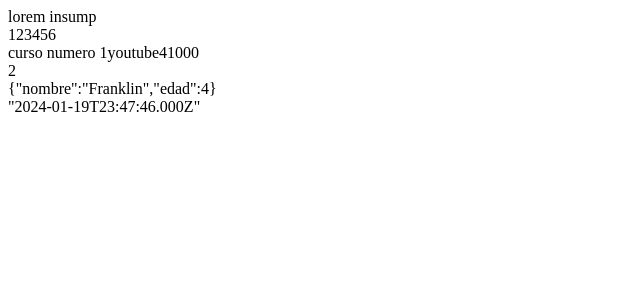
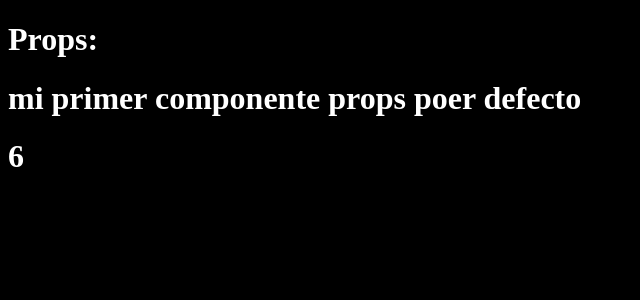
Before and after one commit to StrongFreeCode/01-react-test, a React (Vite) app: page / in a window 1280 px wide. Shown: the top 300 px of the page, without its empty margins (0-640 px from the left). Built offline with nearby package versions, Linux system fonts and the light colour scheme.

Commit message:
final del primer componente

```diff
--- /dev/null
+++ b/src/PrimerComponente.css
@@ -0,0 +1,11 @@
+div {
+    font-family: 'Segoe UI', Tahoma, Geneva, Verdana, sans-serif;
+    display: flex;
+    align-items: center;
+}
+
+h1 {
+    color: white;
+    display: flex;
+    text-align: center;
+}
--- a/src/PrimerComponente.jsx
+++ b/src/PrimerComponente.jsx
@@ -1,21 +1,18 @@
-const string = 'lorem insump'
-const number = 123456
-const array = ['curso numero 1', 'youtube', 4, 1000]
-const bollean = true
-const funcion = () => 1 + 1
-const obeject = { nombre: 'Franklin', edad: 4 }
-const date = new Date()
+import { PropTypes } from "prop-types"
 
-export const PrimerComponente = () => {
+export const PrimerComponente = ({ titulo = 'mi primer componente props poer defecto', subtitulo = 5 }) => {
+  console.log(titulo)
+  console.log(subtitulo)
   return (
     <>
-      <div>{string}</div>
-      <div>{number}</div>
-      <div>{array}</div>
-      <div>{bollean}</div>
-      <div>{funcion()}</div>
-      <div>{JSON.stringify(obeject)}</div>
-      <div>{JSON.stringify(date)}</div>
+      <h1>Props:</h1>
+      <h1>{titulo}</h1>
+      <h1>{subtitulo + 1}</h1>
     </>
   )
 }
+
+PrimerComponente.prototype = {
+  titulo: PropTypes.string.isRequired,
+  subtitulo: PropTypes.number.isRequired
+}
--- a/src/main.jsx
+++ b/src/main.jsx
@@ -1,9 +1,10 @@
 import React from 'react'
 import ReactDOM from 'react-dom/client'
 import { PrimerComponente } from './PrimerComponente'
+import './styles/styles.css'
 
 ReactDOM.createRoot(document.getElementById('root')).render(
   <React.StrictMode>
-    <PrimerComponente/>
+    <PrimerComponente  />
   </React.StrictMode>,
 )
--- /dev/null
+++ b/src/styles/styles.css
@@ -0,0 +1,5 @@
+body,
+html {
+    background-color: black;
+    color: white;
+}
```
